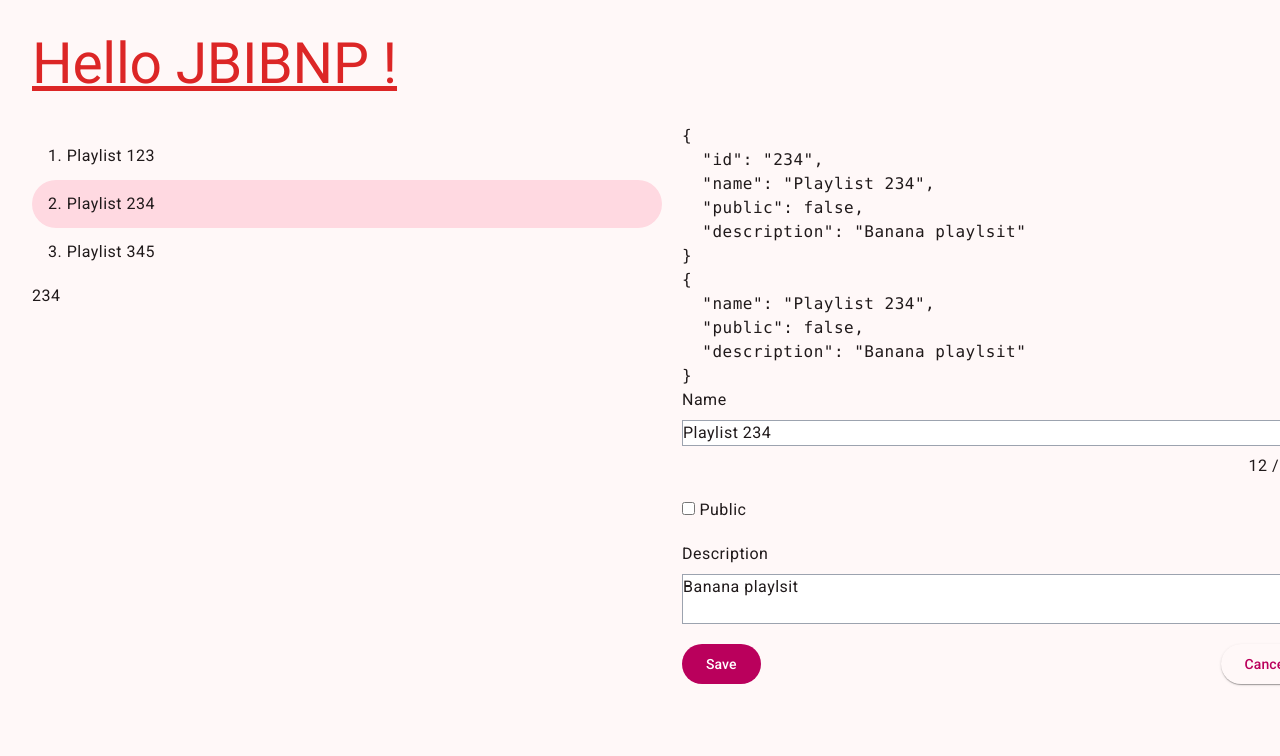
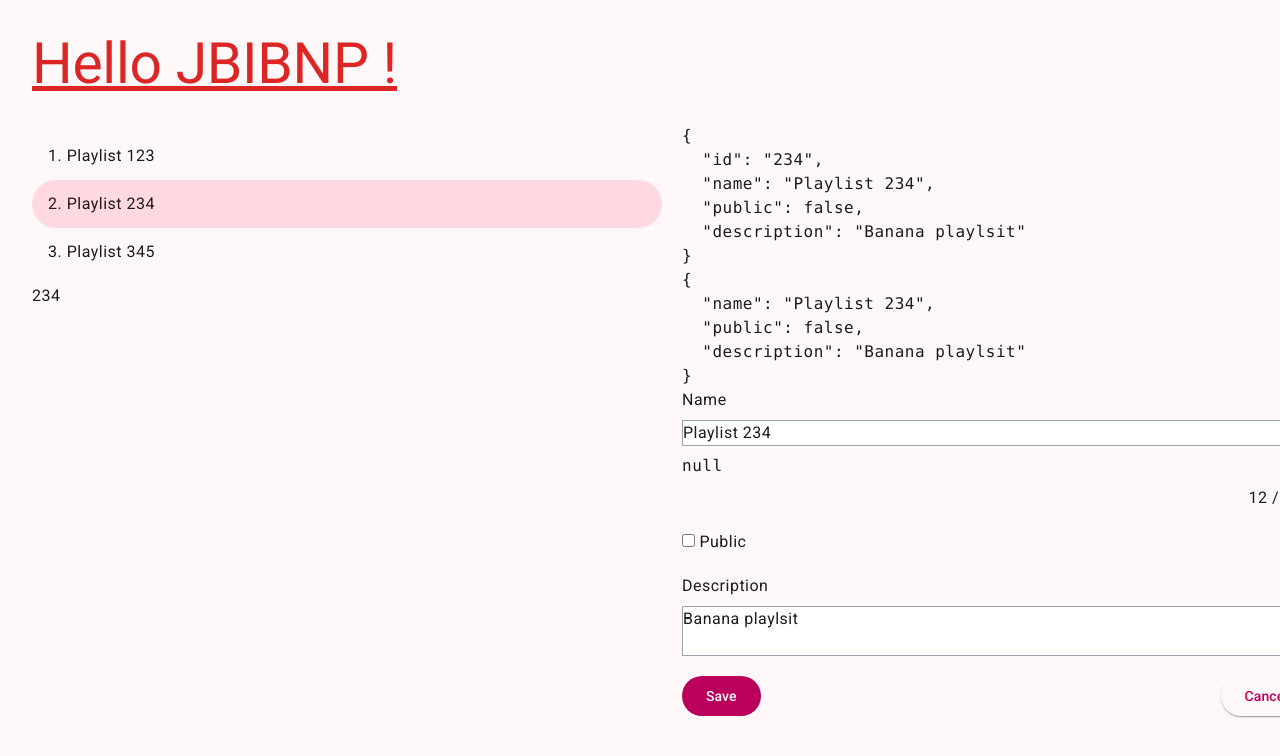
Before and after one commit to ev45ive/jbi-bnp-angular, an Angular app: page /playlists in a window 1280 px wide. Both pictures are taken after a click on the button "Edit". Shown: the top 756 px of the page. Built offline with nearby package versions, Linux system fonts and the light colour scheme.

Commit message:
*syntax vs @syntax

```diff
--- a/src/app/playlists/components/playlist-editor/playlist-editor.component.html
+++ b/src/app/playlists/components/playlist-editor/playlist-editor.component.html
@@ -11,7 +11,20 @@
         [ngModel]="playlist.name" name="name"
         #localInputRef
         #localModelRef="ngModel"
+        required
+        minlength="3"
       />
+      <pre>{{localModelRef.errors | json }}</pre>
+
+      @if(localModelRef.hasError('required')){ Name is required }
+      @if(localModelRef.getError('minlength')){
+        Mininum length is "{{localModelRef.getError('minlength').requiredLength }}"
+      }
+
+      <div *ngIf="localModelRef.getError('minlength')">
+        Mininum length is "{{localModelRef.getError('minlength').requiredLength }}"
+      </div>
+
       <div class="text-right">{{ localModelRef.value?.length }} / 100</div>
     </div>
 
```
